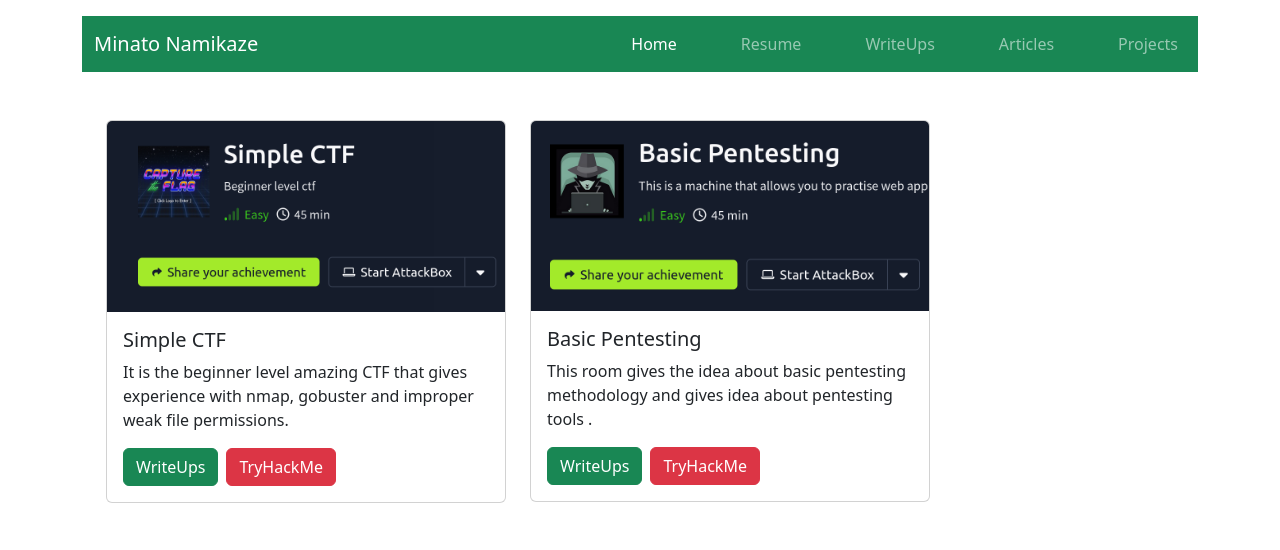
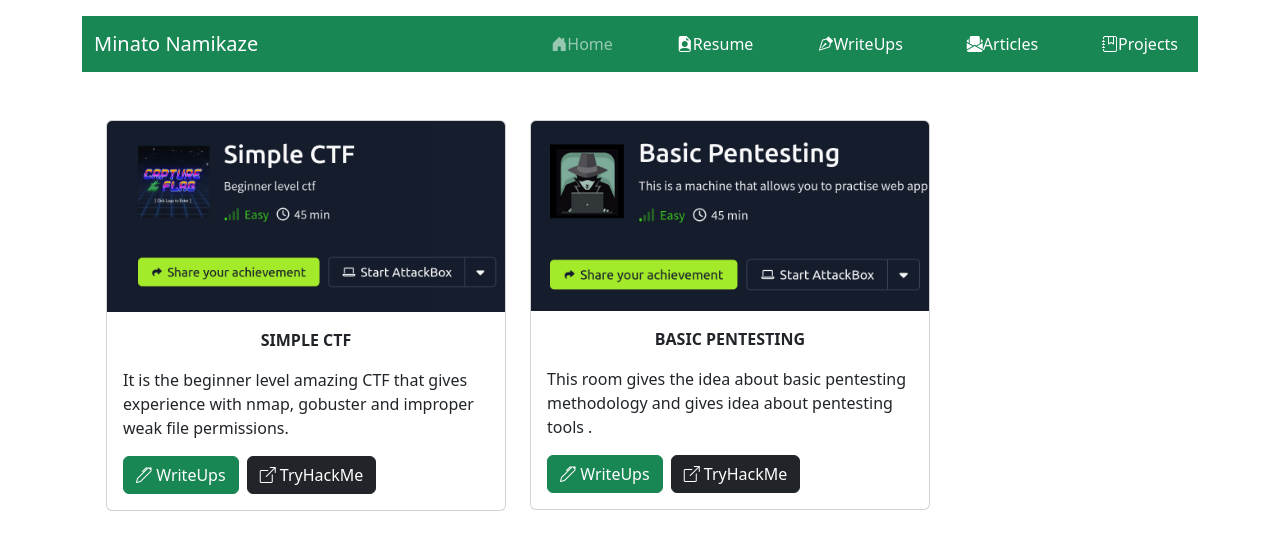
Before and after one commit to Harish-Kumar-N/Harish-Kumar-N.github.io, a plain HTML site: page writeups.html in a window 1280 px wide. Drawn offline with nearby package versions, Linux system fonts and the light colour scheme.

Commit message:
Added writeup page and styles

```diff
--- /dev/null
+++ b/current_page.js
@@ -0,0 +1,66 @@
+// Wait for the DOM to be fully loaded
+document.addEventListener('DOMContentLoaded', function() {
+    /**
+     * Sets the active state for navigation links based on current URL
+     * Supports both absolute and relative paths
+     */
+    function setActiveNavLink() {
+        try {
+            // Get the current page's pathname and clean it
+            let currentPage = window.location.pathname;
+
+            // If we're at root, set it to '/' for comparison
+            if (currentPage === '') currentPage = '/';
+
+            // Handle trailing slash consistency
+            currentPage = currentPage.endsWith('/') ? currentPage : currentPage + '/';
+
+            // Select all navigation links
+            const navLinks = document.querySelectorAll('.nav-link');
+
+            // Remove any existing active classes first
+            navLinks.forEach(link => {
+                link.classList.remove('active');
+            });
+
+            // Check each link against current page
+            navLinks.forEach(link => {
+                try {
+                    // Handle both absolute and relative URLs
+                    let linkPath = '';
+
+                    if (link.href.startsWith('http')) {
+                        // Absolute URL: Parse it to get pathname
+                        linkPath = new URL(link.href).pathname;
+                    } else {
+                        // Relative URL: Use as is
+                        linkPath = link.getAttribute('href');
+                    }
+
+                    // Handle trailing slash consistency
+                    linkPath = linkPath.endsWith('/') ? linkPath : linkPath + '/';
+
+                    // Compare and set active class
+                    if (linkPath === currentPage) {
+                        link.classList.add('active');
+                        // Optionally handle parent elements (for nested menus)
+                        const parentListItem = link.closest('li');
+                        if (parentListItem) {
+                            parentListItem.classList.add('active');
+                        }
+                    }
+                } catch (linkError) {
+                    console.warn('Error processing link:', linkError);
+                }
+            });
+        } catch (error) {
+            console.error('Error setting active nav link:', error);
+        }
+    }
+
+    // Set active link when page loads
+    setActiveNavLink();
+
+    // Optionally: Update active link when using HTML5 History API
+    window.addEventListener('popstate', setActiveNavLink);
+});
--- a/writeups.html
+++ b/writeups.html
@@ -5,6 +5,7 @@
     <meta name="viewport" content="width=device-width, initial-scale=1.0">
     <title>WriteUps</title>
     <link href="https://cdn.jsdelivr.net/npm/bootstrap@5.3.0/dist/css/bootstrap.min.css" rel="stylesheet">
+    <link rel="stylesheet" href="https://cdn.jsdelivr.net/npm/bootstrap-icons@1.11.3/font/bootstrap-icons.min.css">
 </head>
 <body>
     <div class="container mt-3">
@@ -17,19 +18,19 @@
                 <div class="collapse navbar-collapse" id="navbarNav">
                     <ul class="navbar-nav ms-auto">
                         <li class="nav-item me-5">
-                            <a class="nav-link active" href="index.html">Home</a>
+                            <a class="nav-link" id="home-link" href="index.html"><i class="bi bi-house-door-fill"></i>Home</a>
                         </li>
                         <li class="nav-item me-5">
-                            <a class="nav-link" href="#">Resume</a>
+                            <a class="nav-link" id="resume-link" href="#"><i class="bi bi-file-earmark-person-fill"></i>Resume</a>
                         </li>
                         <li class="nav-item me-5">
-                            <a class="nav-link" href="#">WriteUps</a>
+                            <a class="nav-link" id="writeups-link" href="writeups.html"><i class="bi bi-vector-pen"></i>WriteUps</a>
                         </li>
                         <li class="nav-item me-5">
-                            <a class="nav-link" href="#">Articles</a>
+                            <a class="nav-link" id="articles-link" href="#"><i class="bi bi-envelope-paper-fill"></i>Articles</a>
                         </li>
                         <li class="nav-item">
-                            <a class="nav-link" href="#">Projects</a>
+                            <a class="nav-link" id="projects-link" href="#"><i class="bi bi-journal-bookmark"></i>Projects</a>
                         </li>
                     </ul>
                 </div>
@@ -41,11 +42,15 @@
                     <div class="card" style="width: 25rem;">
                         <img src="./Writeups/simple_ctf.png" class="card-img-top" alt="Simple CTF">
                         <div class="card-body">
-                            <h5 class="card-title">Simple CTF</h5>
+                            <strong><p class="text-center">SIMPLE CTF</p></strong>
                             <p class="card-text">It is the beginner level amazing CTF that gives experience with nmap, gobuster and improper weak file permissions.</p>
                             <div class="d-flex gap-2">
-                                <a href="https://medium.com/@minato07/tryhackme-simplectf-1d05537449e8" class="btn btn-success" target="_blank">WriteUps</a>
-                                <a href="https://tryhackme.com/r/room/easyctf" class="btn btn-danger">TryHackMe</a>
+                                <a href="https://medium.com/@minato07/tryhackme-simplectf-1d05537449e8" class="btn btn-success" target="_blank">
+                                    <i class="bi bi-pen"></i> WriteUps
+                                </a>
+                                <a href="https://tryhackme.com/r/room/easyctf" class="btn btn-dark">
+                                    <i class="bi bi-box-arrow-up-right"></i> TryHackMe
+                                </a>
                             </div>
                         </div>
                     </div>
@@ -54,11 +59,15 @@
                     <div class="card" style="width: 25rem;">
                         <img src="./Writeups/basic_pentesting.png" class="card-img-top" alt="Basic Pentesting">
                         <div class="card-body">
-                            <h5 class="card-title">Basic Pentesting</h5>
+                            <strong><p class="text-center">BASIC PENTESTING</p></strong>
                             <p class="card-text">This room gives the idea about basic pentesting methodology and gives idea about pentesting tools  .</p>
                             <div class="d-flex gap-2">
-                                <a href="https://medium.com/@minato07/basic-pentesting-room-tryhackme-a8138d32f1ab" class="btn btn-success" target="_blank">WriteUps</a>
-                                <a href="https://tryhackme.com/r/room/basicpentestingjt" class="btn btn-danger">TryHackMe</a>
+                                <a href="https://medium.com/@minato07/tryhackme-simplectf-1d05537449e8" class="btn btn-success" target="_blank">
+                                    <i class="bi bi-pen"></i> WriteUps
+                                </a>
+                                <a href="https://tryhackme.com/r/room/easyctf" class="btn btn-dark">
+                                    <i class="bi bi-box-arrow-up-right"></i> TryHackMe
+                                </a>
                             </div>
                         </div>
                     </div>
@@ -68,5 +77,6 @@
     </div>
 
     <script src="https://cdn.jsdelivr.net/npm/bootstrap@5.3.0/dist/js/bootstrap.bundle.min.js"></script>
+    <script src="./current_page.js"></script>
 </body>
 </html>
```
Also changed, not shown: index.html (+8 -5 lines).
